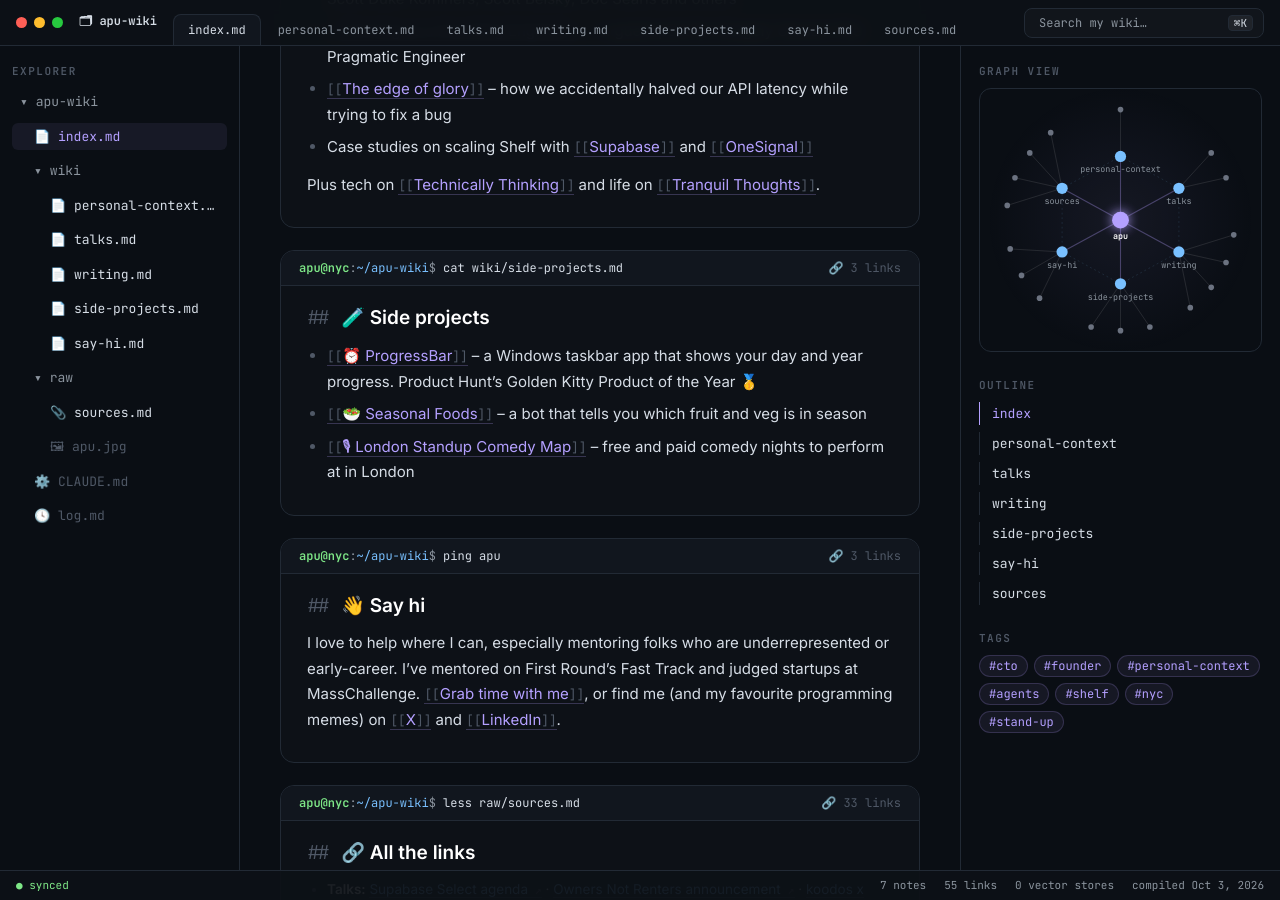
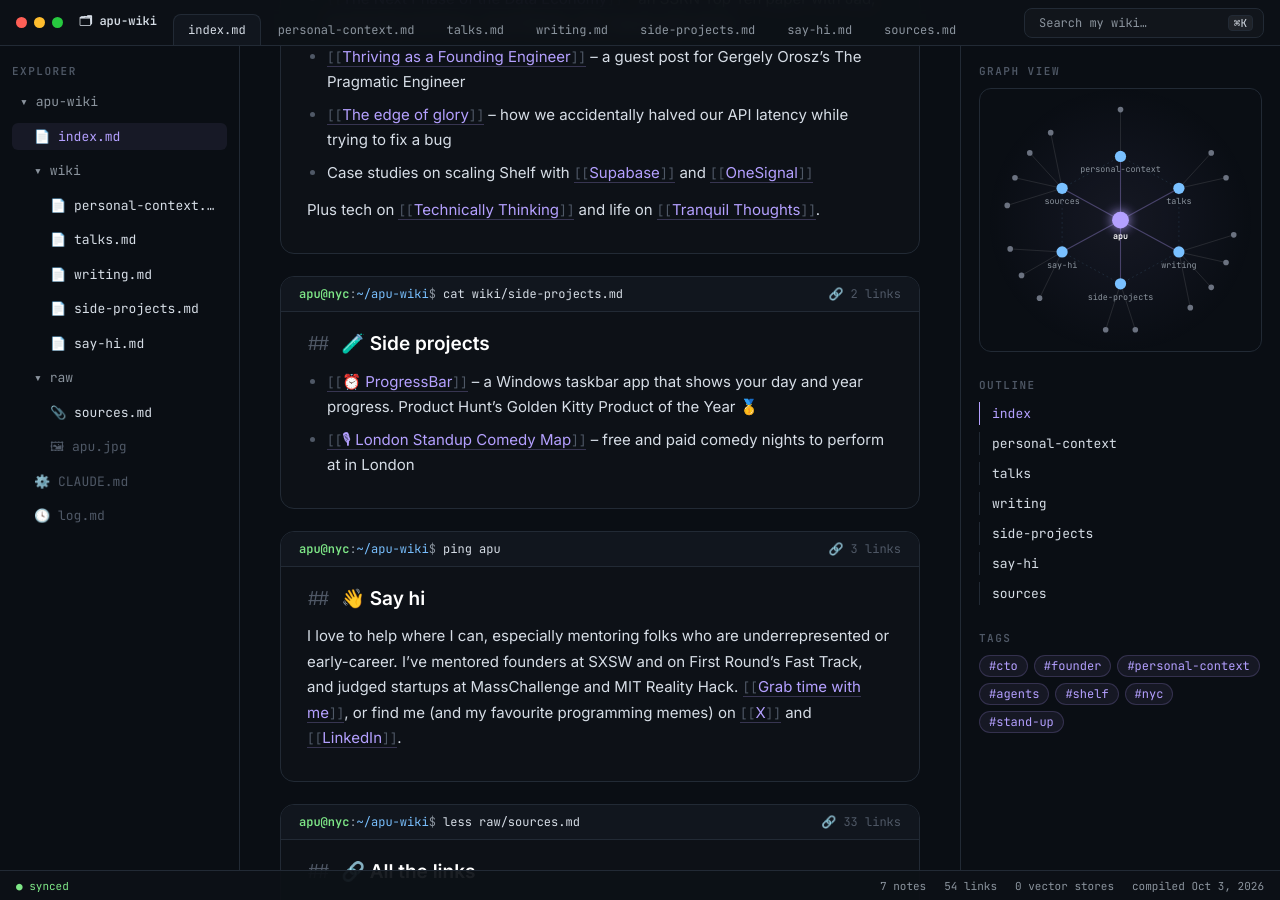
Before and after one commit to apuchitnis/apuchitnis.github.io, a Jekyll site: the page built from index.md, in a window 1280 px wide and 900 px high, scrolled down 1417 px. Built offline with Jekyll 4.4.1, drawn with Linux system fonts in a browser that asks for light colours; our own code applies the rules of GitHub Pages for plain Markdown files; some of the changed text lies outside the part shown.

Commit message:
Update bio details and drop stale items (#3)
- Remove the Seasonal Foods bot (no longer running)
- Describe Sidetrack: an Entrepreneur First-backed startup reining in cloud compute costs
- Add SXSW mentoring and MIT Reality Hack judging to the mentoring line
- Delete images/apu.jpg, which nothing references since the move to apu-small.jpg

Co-Authored-By: Claude Opus 5.5 <noreply@anthropic.com>
Claude-Session: https://claude.ai/code/session_01RRSZadDTWZwrk1VQkbhc92

```diff
--- a/index.md
+++ b/index.md
@@ -28,11 +28,10 @@ Plus tech on [Technically Thinking](https://technicallythinking.substack.com) an
 
 ### 🧪 Side projects
 * [⏰ ProgressBar](https://www.producthunt.com/posts/progressbar) – a Windows taskbar app that shows your day and year progress. Product Hunt's Golden Kitty Product of the Year 🥇
-* [🥗 Seasonal Foods](https://x.com/seasonalfoods3) – a bot that tells you which fruit and veg is in season
 * [🎙 London Standup Comedy Map](https://apuchitnis.github.io/open-mic-nights) – free and paid comedy nights to perform at in London
 
 ### 👋 Say hi
-I love to help where I can, especially mentoring folks who are underrepresented or early-career. I've mentored on First Round's Fast Track and judged startups at MassChallenge. [Grab time with me](https://calendly.com/apuchitnis), or find me (and my favourite programming memes) on [X](https://x.com/apuchitnis) and [LinkedIn](https://www.linkedin.com/in/apuchitnis).
+I love to help where I can, especially mentoring folks who are underrepresented or early-career. I've mentored founders at SXSW and on First Round's Fast Track, and judged startups at MassChallenge and MIT Reality Hack. [Grab time with me](https://calendly.com/apuchitnis), or find me (and my favourite programming memes) on [X](https://x.com/apuchitnis) and [LinkedIn](https://www.linkedin.com/in/apuchitnis).
 
 ### 🔗 All the links
 * **Talks:** [Supabase Select agenda](https://select.supabase.com/) · [Owners Not Renters announcement](https://newsletter.ownersnotrenters.com/p/owners-not-renters-livestream-episode-8a2) · [koodos x Mozilla](https://koodos.com/news/mozilla-koodos-team-up-on-new-paper)
```
Also changed, not shown: other parts of index.md (+1 -1 lines), 1 other file.
